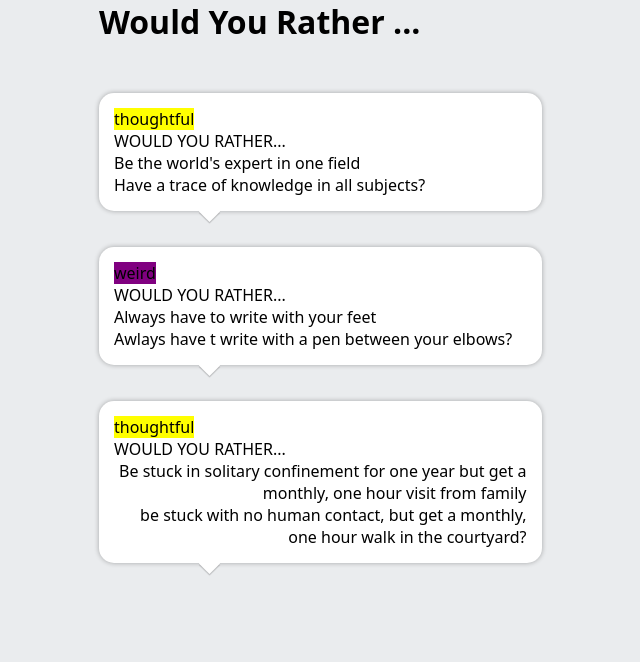
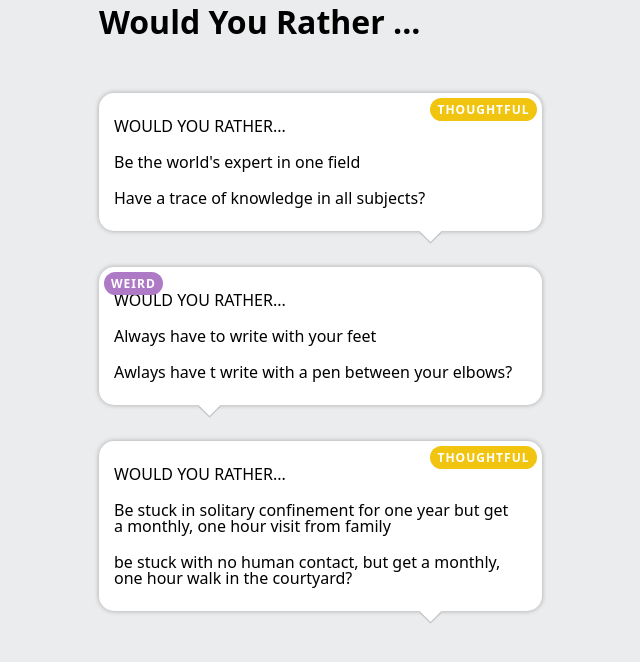
Before and after one commit to benroasting/would-you-rather, a React (Create React App) app: page / in a window 1280 px wide. Shown: the top 662 px of the page, without its empty margins (226-866 px from the left). Built offline with nearby package versions, Linux system fonts and the light colour scheme.

Commit message:
more styling

```diff
--- a/src/App.css
+++ b/src/App.css
@@ -55,5 +55,38 @@ body {
   height: 15px;
 }
 
-.tag {
+.question:nth-child(odd) .question-content {
+  text-align: left;
+  align-items: flex-start;
 }
+
+.question:nth-child(odd) .question-content::after {
+  left: calc(75% - 7.5px);
+}
+
+.question-content .tag {
+  color: #fff;
+  font-size: 12px;
+  font-weight: bold;
+  text-transform: uppercase;
+  top: 5px;
+  left: 5px;
+  letter-spacing: 1px;
+  padding: 3px 7px 3px 7px;
+  border-radius: 15px;
+  position: absolute;
+
+  margin-bottom: 2rem;
+}
+
+.question:nth-child(odd) .question-content .tag {
+  left: auto;
+  right: 5px;
+}
+
+.question-content p {
+  font-size: 16px;
+  line-height: 16px;
+  margin: 10px 0;
+  max-width: 400px;
+}
--- a/src/data.js
+++ b/src/data.js
@@ -5,7 +5,7 @@ const data = [
     question2: "Have a trace of knowledge in all subjects?",
     category: {
       tag: "thoughtful",
-      color: "yellow",
+      color: "#F1C40F",
     },
   },
   {
@@ -14,7 +14,7 @@ const data = [
     question2: "Awlays have t write with a pen between your elbows?",
     category: {
       tag: "weird",
-      color: "purple",
+      color: "#AF7AC5",
     },
   },
   {
@@ -25,7 +25,7 @@ const data = [
       "be stuck with no human contact, but get a monthly, one hour walk in the courtyard?",
     category: {
       tag: "thoughtful",
-      color: "yellow",
+      color: "#F1C40F",
     },
   },
 ];
```
